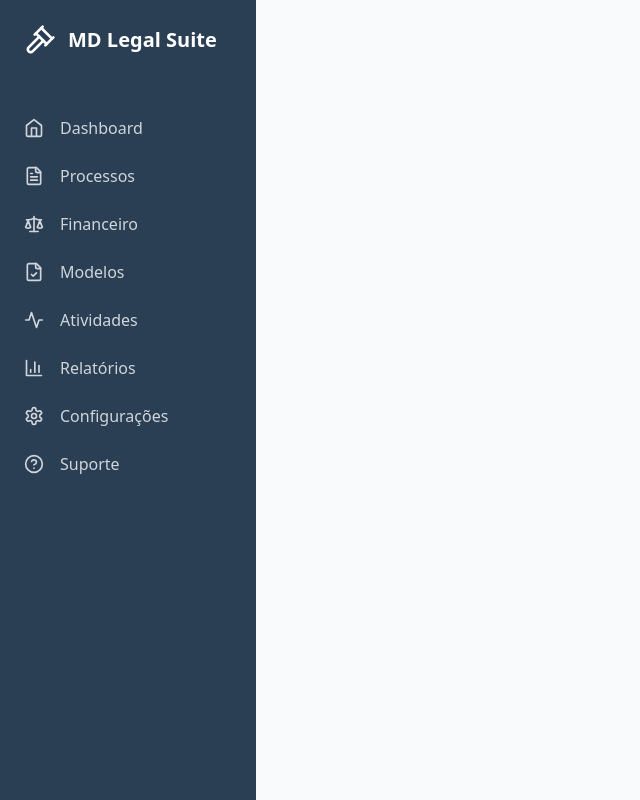
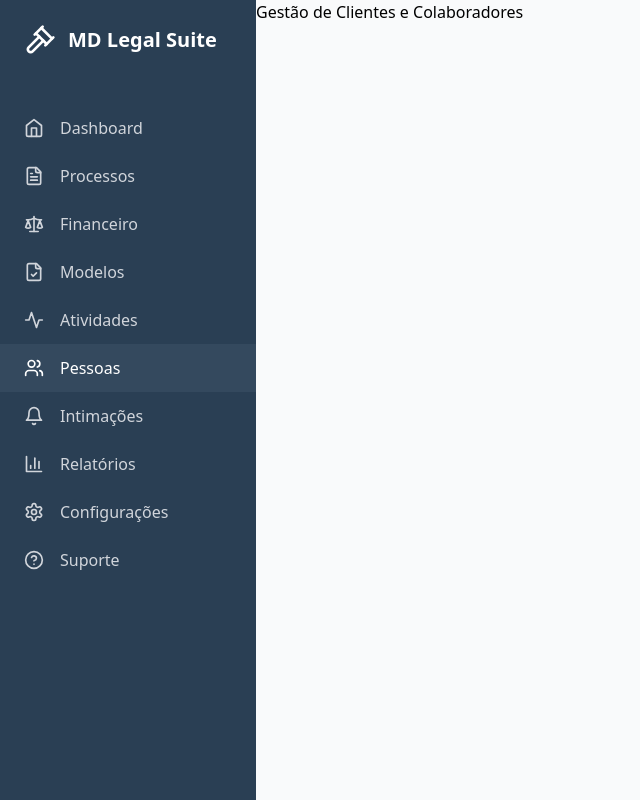
Before and after one commit to Rdk26/Sistema-Juridico, a React (Vite) app: page /Pessoas in a window 1280 px wide. Shown: the whole page, without its empty margins (0-640 px from the left). Built offline with nearby package versions, Linux system fonts and the light colour scheme.

Commit message:
Aumentei elementos na SideBar

```diff
--- a/package.json
+++ b/package.json
@@ -11,18 +11,23 @@
   },
   "dependencies": {
     "@headlessui/react": "^2.2.0",
+    "@types/react-big-calendar": "^1.16.1",
     "@types/react-router-dom": "^5.3.3",
     "@types/recharts": "^1.8.29",
     "clsx": "^2.1.0",
+    "date-fns": "^4.1.0",
     "lucide-react": "^0.344.0",
     "react": "^18.3.1",
+    "react-big-calendar": "^1.18.0",
     "react-dom": "^18.3.1",
+    "react-icons": "^5.5.0",
     "react-router-dom": "^7.2.0",
     "recharts": "^2.15.1",
     "tailwind-merge": "^2.2.1"
   },
   "devDependencies": {
     "@eslint/js": "^9.9.1",
+    "@types/node": "^22.13.5",
     "@types/react": "^18.3.5",
     "@types/react-dom": "^18.3.0",
     "@vitejs/plugin-react": "^4.3.1",
--- a/src/App.tsx
+++ b/src/App.tsx
@@ -10,6 +10,8 @@ import AtividadesPage from './pages/AtividadesPage';
 import ConfiguracoesPage from './pages/ConfiguracoesPage';
 import RelatoriosPage from './pages/RelatoriosPage';
 import SuportePage from './pages/SuportePage';
+import IntimacoesPage from './pages/IntimacoesPage';
+import PessoasPage from './pages/PessoasPage';
 
 function App() {
   const [isDarkMode, setIsDarkMode] = useState(false);
@@ -29,7 +31,9 @@ function App() {
           <Route path="/Atividades" element={<AtividadesPage />} />
           <Route path="/Configurações" element={<ConfiguracoesPage />} />
           <Route path="/financeiro" element={<FinanceiroPage />} />
+          <Route path="/Intimações" element={<IntimacoesPage />} />
           <Route path="/Modelos" element={<ModelosPage />} />
+          <Route path="/Pessoas" element={<PessoasPage />} />
           <Route path="/processos" element={<ProcessosPage />} />
           <Route path="/Relatórios" element={<RelatoriosPage />} />
           <Route path="/Suporte" element={<SuportePage />} />
--- a/src/components/Sidebar.tsx
+++ b/src/components/Sidebar.tsx
@@ -9,6 +9,8 @@ import {
   Settings,
   HelpCircle,
   Gavel,
+  Users,
+  Bell
 } from 'lucide-react';
 
 // Definindo tipo para os itens do menu
@@ -24,7 +26,9 @@ const menuItems: MenuItem[] = [
   { icon: Scale, label: 'Financeiro' },
   { icon: FileCheck, label: 'Modelos' },
   { icon: Activity, label: 'Atividades' },
-  { icon: BarChart3, label: 'Relatórios' },
+  { icon: Users, label: 'Pessoas'},
+  { icon: Bell, label: 'Intimações'},
+  { icon: BarChart3, label: 'Relatórios'},
   { icon: Settings, label: 'Configurações' },
   { icon: HelpCircle, label: 'Suporte' },
 ];
--- /dev/null
+++ b/src/pages/IntimacoesPage.tsx
@@ -0,0 +1,3 @@
+export default function IntimacoesPage() {
+    return <div>Controle de Prazos e Intimações</div>;
+  }
--- /dev/null
+++ b/src/pages/PessoasPage.tsx
@@ -0,0 +1,3 @@
+export default function PessoasPage() {
+    return <div>Gestão de Clientes e Colaboradores</div>;
+  }
```
Also changed, not shown: 1 other file (tests, documents, lock files or other folders).
